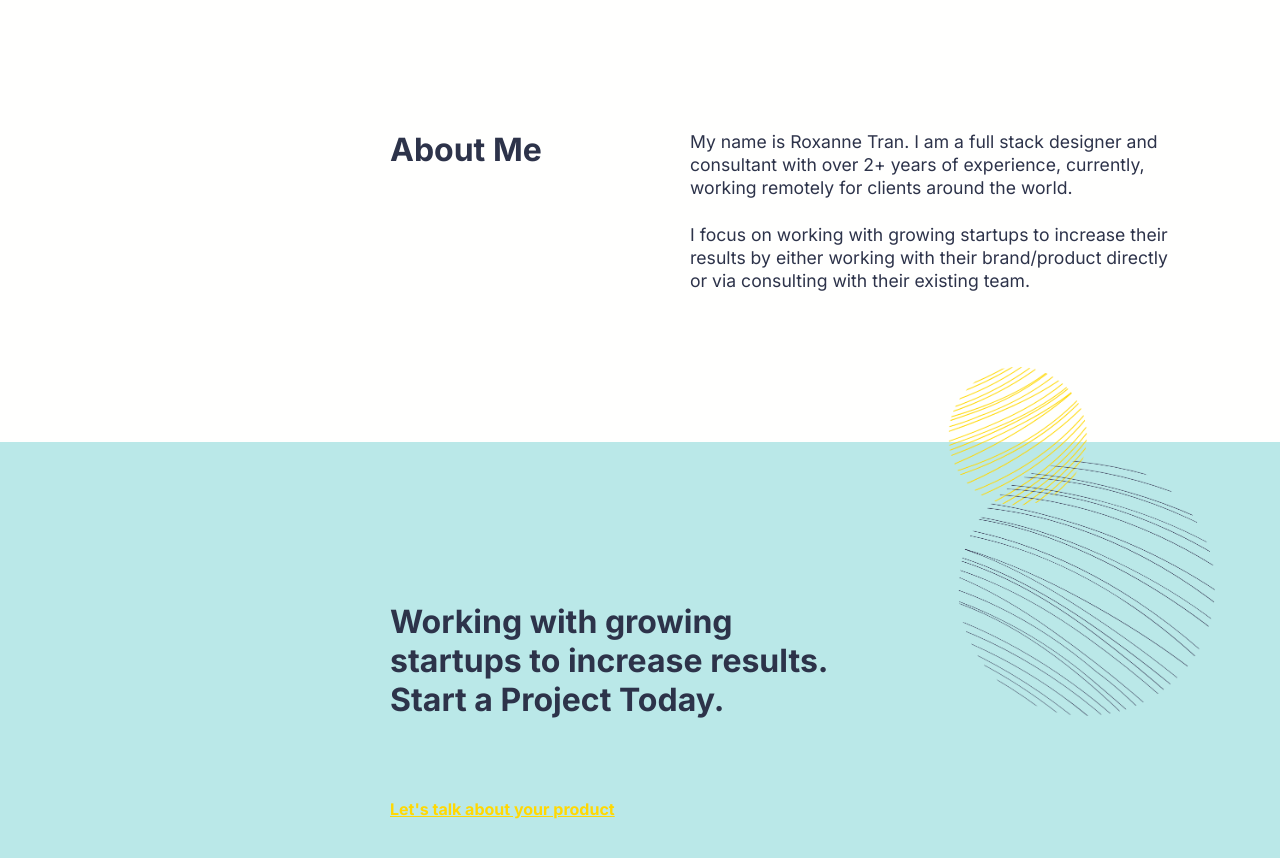
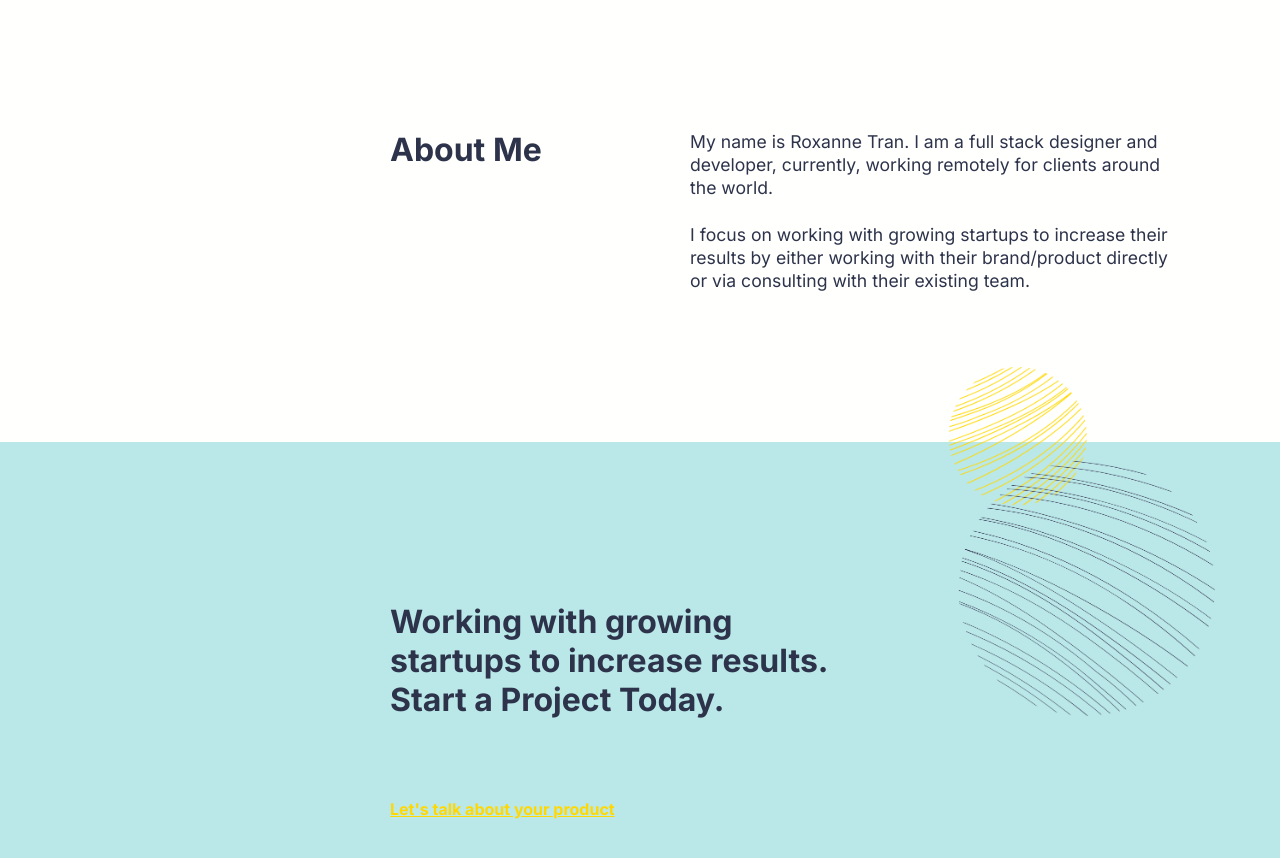
Before and after one commit to roxtran/roxanne-react, a React (Create React App) app: page / in a window 1280 px wide. Shown: the part 3060-3918 px from the top of the page. Built offline with nearby package versions, Linux system fonts and the light colour scheme.

Commit message:
update text

```diff
--- a/src/components/About.js
+++ b/src/components/About.js
@@ -6,9 +6,8 @@ const About = () => {
     <StyledAbout id='about'>
       <h2>About Me</h2>
       <p>
-        My name is Roxanne Tran. I am a full stack designer and consultant with
-        over 2+ years of experience, currently, working remotely for clients
-        around the world.
+        My name is Roxanne Tran. I am a full stack designer and developer,
+        currently, working remotely for clients around the world.
         <br />
         <br />I focus on working with growing startups to increase their results
         by either working with their brand/product directly or via consulting
```
